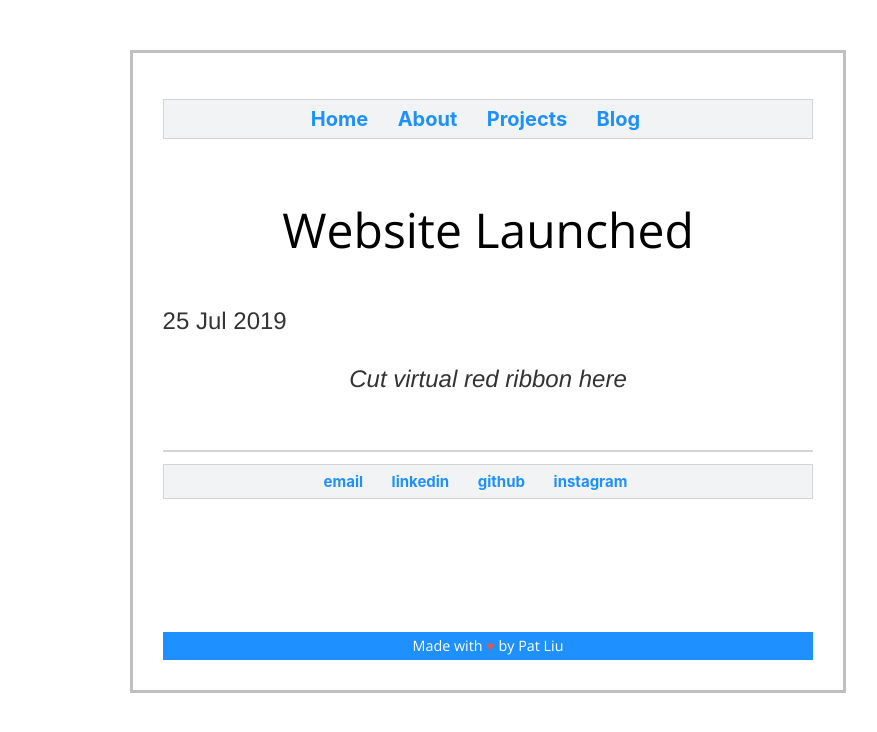
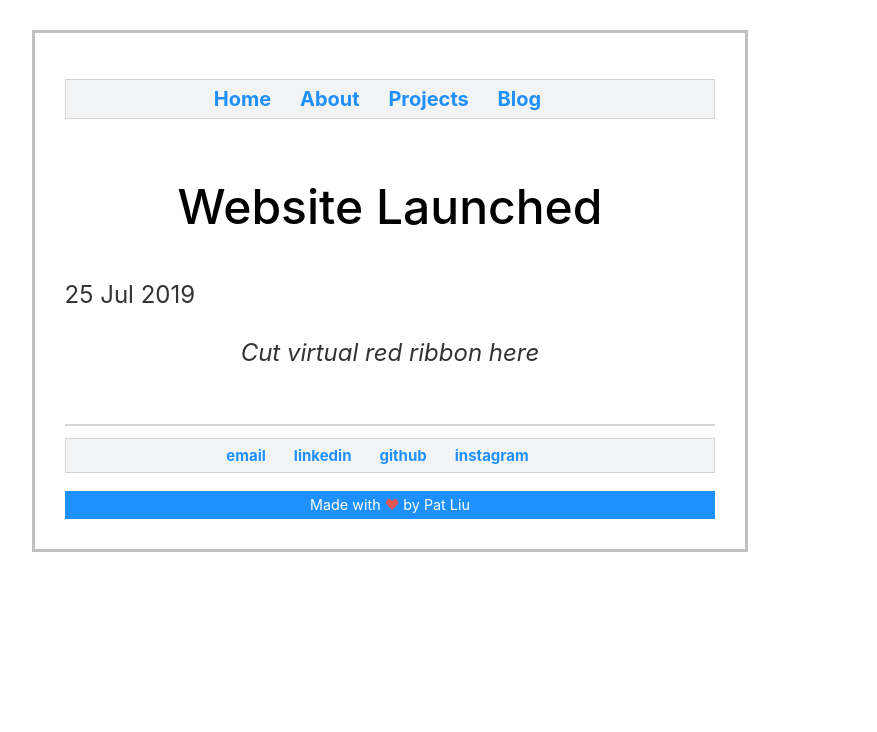
Before and after one commit to pat-liu/WebsiteV1, a Jekyll site: the page built from _posts/2019-07-25-blog-created.md, in a window 1280 px wide. Shown: the top 732 px of the page, without its empty margins (152-1029 px from the left). Built offline with Jekyll 4.4.1, drawn with Linux system fonts in a browser that asks for light colours.

Commit message:
Update main.css

```diff
--- a/css/main.css
+++ b/css/main.css
@@ -4,10 +4,9 @@
     width: 70%;
     padding: 0;
 }*/
-
 @media (min-width: 0px) and (max-width: 1023px) {
     html {
-    width: 100%;
+        width: 90%;
         padding: 0px;
         }
        body {
@@ -18,15 +17,14 @@
         border-style: solid;
         padding: 30px;
         display:block;
-    width: 100%;
-    height: 80%;
+        width: 80%;
+        height: 90%;
     }
 }
-@media (min-width: 1024px) {
+@media(min-width:1024px) {
    html {
-    margin: 50px auto;
-    width: 70%;
-    padding: 0;
+    width: 80%;
+    padding: 30px;
     }
    body {
     margin: auto;
@@ -36,7 +34,7 @@
     border-style: solid;
     padding: 30px;
     display:block;
-    width: 80%;
+    width: 70%;
     height: 80%;
 }
 }
@@ -44,7 +42,7 @@
    overflow: hidden;
 }
 nav ul, footer ul {
-    font-family: 'Helvetica', 'Arial', 'Sans-Serif';
+    font-family:  -apple-system, BlinkMacSystemFont, "Segoe UI", Helvetica, Arial, sans-serif, "Apple Color Emoji", "Segoe UI Emoji", "Segoe UI Symbol";
     padding: 7px;
     list-style: none;
     font-weight: bold;
@@ -55,14 +53,14 @@
 nav ul li, footer ul li {
     display: inline-block;
     margin-right: 25px;
-    font-family: "HelveticaNeue-Light", "Helvetica Neue Light", "Helvetica Neue", Helvetica, Arial, "Lucida Grande", sans-serif;
+    font-family:  -apple-system, BlinkMacSystemFont, "Segoe UI", Helvetica, Arial, sans-serif, "Apple Color Emoji", "Segoe UI Emoji", "Segoe UI Symbol";
 }
 a {
     color: #1e90ff;
     font-size: 20px;
     text-decoration: none;
     text-align: center;
-    font-family:-apple-system, BlinkMacSystemFont, "Segoe UI", Helvetica, Arial, sans-serif, "Apple Color Emoji", "Segoe UI Emoji", "Segoe UI Symbol";
+    font-family: -apple-system, BlinkMacSystemFont, "Segoe UI", Helvetica, Arial, sans-serif, "Apple Color Emoji", "Segoe UI Emoji", "Segoe UI Symbol";
 }
 a.footer {
     color: #1e90ff;
@@ -76,25 +74,25 @@
     font-size: 3em;
     text-align: center;
    /* font-family:Helvetica, Arial, Sans-Serif; */
-    font-family: 'Open Sans', sans-serif;
+    font-family:  -apple-system, BlinkMacSystemFont, "Segoe UI", Helvetica, Arial, sans-serif, "Apple Color Emoji", "Segoe UI Emoji", "Segoe UI Symbol";
     padding: 10px;
     font-weight: 500;
 }
 .project {
     font-size: 1.3em;
-    font-family:"HelveticaNeue-Light", "Helvetica Neue Light", "Helvetica Neue", Helvetica, Arial, "Lucida Grande", sans-serif;
+    font-family: -apple-system, BlinkMacSystemFont, "Segoe UI", Helvetica, Arial, sans-serif, "Apple Color Emoji", "Segoe UI Emoji", "Segoe UI Symbol";
     color: #1e90ff;
     text-align: center;
 }
 p {
-    font-family: "HelveticaNeue-Light", "Helvetica Neue Light", "Helvetica Neue", Helvetica, Arial, "Lucida Grande", sans-serif;
+    font-family:  -apple-system, BlinkMacSystemFont, "Segoe UI", Helvetica, Arial, sans-serif, "Apple Color Emoji", "Segoe UI Emoji", "Segoe UI Symbol";
     font-size: 1.5em;
     line-height: 1.4em;
     color: #333;
     flex: 1;
 }
 p.center {
-    font-family: "HelveticaNeue-Light", "Helvetica Neue Light", "Helvetica Neue", Helvetica, Arial, "Lucida Grande", sans-serif;
+    font-family:  -apple-system, BlinkMacSystemFont, "Segoe UI", Helvetica, Arial, sans-serif, "Apple Color Emoji", "Segoe UI Emoji", "Segoe UI Symbol";
     font-size: 1.5em;
     line-height: 1.4em;
     color: #333;
@@ -102,7 +100,7 @@
     text-align:center;
 }
 p.centerfooter{
-   font-family: 'Open Sans', sans-serif;
+   font-family:  -apple-system, BlinkMacSystemFont, "Segoe UI", Helvetica, Arial, sans-serif, "Apple Color Emoji", "Segoe UI Emoji", "Segoe UI Symbol";
     font-size: 1.4em;
     /* line-height: 1.4em; */
     color: white;
@@ -136,13 +134,13 @@
     min-height: 100%;
     height: auto !important;
     height: 100%;
-    margin: 0 auto -85px; /* the bottom margin is the negative value of the footer's height */
+    margin: 0 auto 60px; /* the bottom margin is the negative value of the footer's height */
 }
 .bottom, .push {
     height: 15px; /* .push must be the same height as .footer */
     background-color: #1e90ff;
     bottom: 0;
-    margin-top: 85px;
+    margin-top: -60px;
 }
 ul.posts {
     margin: 20px auto 40px;
@@ -165,15 +163,24 @@
     width: 44%;
     height: 50%;
     box-shadow: 0 1px 5px rgba(27,31,35,0.15) !important;
-    padding: 32px !important;
+    padding: 40px !important;
     background-color: #fff !important;
     border-radius: 3px !important;
     box-sizing: border-box;
     display: inline-block;
     margin-bottom: 20px;
     margin-left: 15px;
-    margin-right: 15x;
+    margin-right: 15px;
+    display: table-cell;
     font-family: -apple-system, BlinkMacSystemFont, "Segoe UI", Helvetica, Arial, sans-serif, "Apple Color Emoji", "Segoe UI Emoji", "Segoe UI Symbol";
+}
+.flexbox{
+    display: table; /* Make the container element behave like a table */
+    width: 88%; /* Set full-width to expand the whole page */
+    margin-left: auto;
+    margin-right: auto;
+
+    border-spacing: 2.2em 1.2em;
 }
 .green{
     padding: 0.125em 4px;
@@ -197,6 +204,7 @@
     line-height: 1.5;
     color: #24292e;
 }
+@media (min-width: 0px) and (max-width: 750px) {
 #rectangle {
     border-radius: 25px;
     border: 2px solid #C0C0C0 ;
@@ -206,6 +214,19 @@
     background-color:whitesmoke;
     display: inline-block;
     margin-bottom: 5px;
+  }
+}
+@media (min-width: 751) {
+#rectangle{
+    border-radius: 25px;
+    border: 2px solid #C0C0C0 ;
+    padding: 20px;
+    width: 30%;
+    height: 250px;
+    background-color:whitesmoke;
+    display: inline-block;
+    margin-bottom: 5px;
+}
 }
   #rectangle:hover {
     background-color: #C0C0C0;
```
Lines whose indentation alone changed are shown as unchanged.
